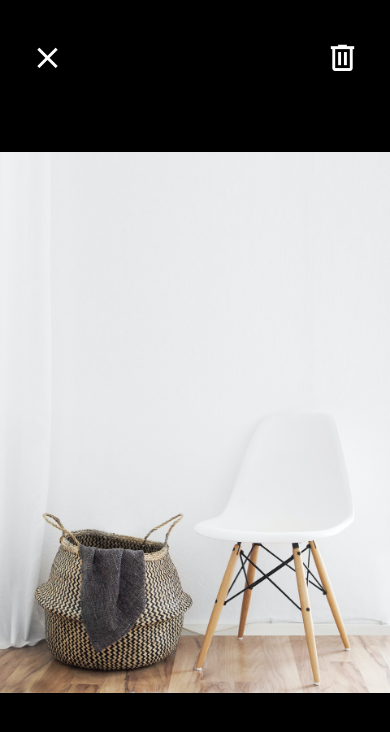
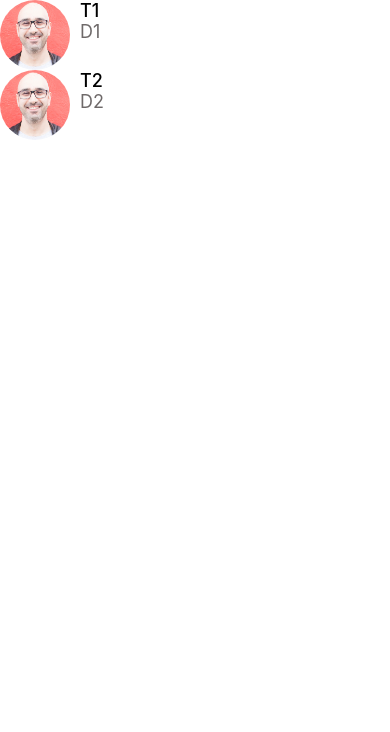
Before and after one commit to shrikantkalar023/learning-React-Native, a React Native app: screen / in a window 390 px wide. Shown: the top 732 px of the page. Built offline with nearby package versions, Linux system fonts and the light colour scheme.

Commit message:
FlatList component

```diff
--- a/App.tsx
+++ b/App.tsx
@@ -1,5 +1,5 @@
-import ViewImageScreen from "./app/screens/ViewImageScreen";
+import MessagesScreen from "./app/screens/MessagesScreen";
 
 export default function App() {
-  return <ViewImageScreen />;
+  return <MessagesScreen />;
 }
--- /dev/null
+++ b/app/screens/MessagesScreen.tsx
@@ -0,0 +1,35 @@
+import { FlatList } from "react-native";
+import ListItem from "../components/ListItem";
+
+const messages = [
+  {
+    id: 1,
+    title: "T1",
+    description: "D1",
+    image: require("../assets/mosh.jpg"),
+  },
+  {
+    id: 2,
+    title: "T2",
+    description: "D2",
+    image: require("../assets/mosh.jpg"),
+  },
+];
+
+const MessagesScreen = () => {
+  return (
+    <FlatList
+      data={messages}
+      renderItem={({ item }) => (
+        <ListItem
+          title={item.title}
+          subTitle={item.description}
+          image={item.image}
+        />
+      )}
+      keyExtractor={(message) => message.id.toString()}
+    />
+  );
+};
+
+export default MessagesScreen;
```
Also changed, not shown: 1 other file (tests, documents, lock files or other folders).
